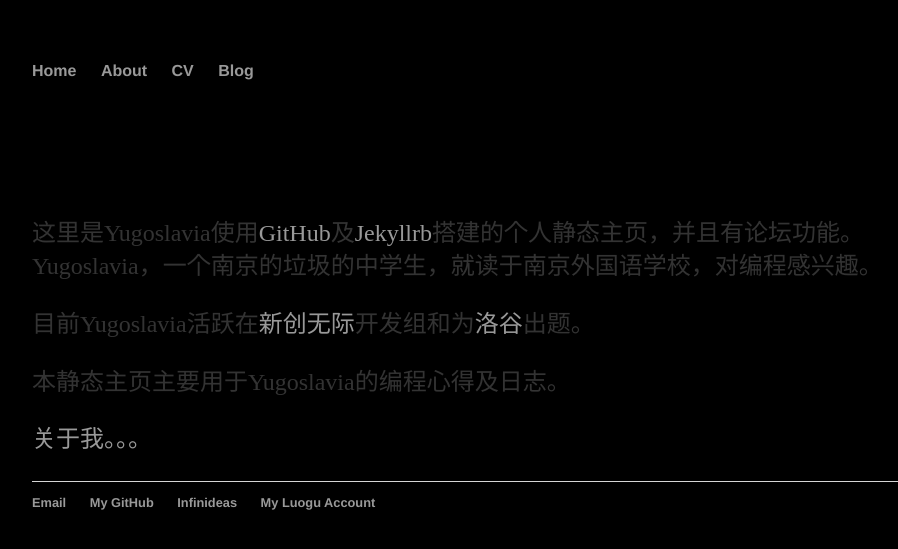
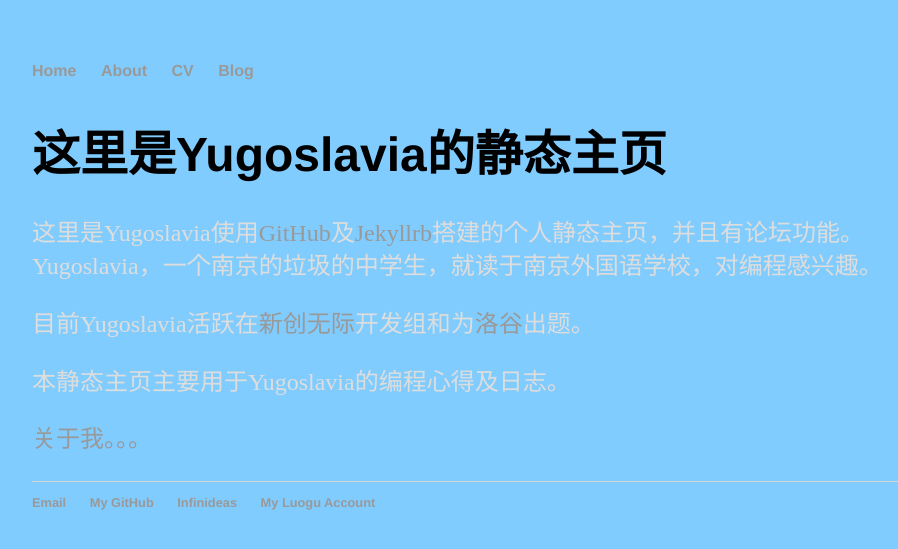
Before and after one commit to Yugoslavia36/yugoslavia36.github.io, a Jekyll site: the page built from index.html, in a window 1280 px wide. Shown: the top 549 px of the page, without its empty margins (160-1058 px from the left). Built offline with Jekyll 4.4.1, drawn with Linux system fonts in a browser that asks for light colours.

Commit message:
Update main.css

```diff
--- a/css/main.css
+++ b/css/main.css
@@ -1,9 +1,9 @@
-body { margin: 60px auto; width: 70%;background: #000000;}
+body { margin: 60px auto; width: 70%;background: #80ccff;}
 
 a { text-decoration: none; color: #999; }
 a:hover { text-decoration: underline; }
 
-p, ul { font-size: 1.5em; line-height: 1.4em; color: #333; }
+p, ul { font-size: 1.5em; line-height: 1.4em; color: #dddddd; }
 
 h1, h2, h3, h4 { font-family: 'Helvetica', 'Arial', 'Sans-Serif','Microsoft YaHei UI';}
 h1 { font-size: 3em;  }
```
